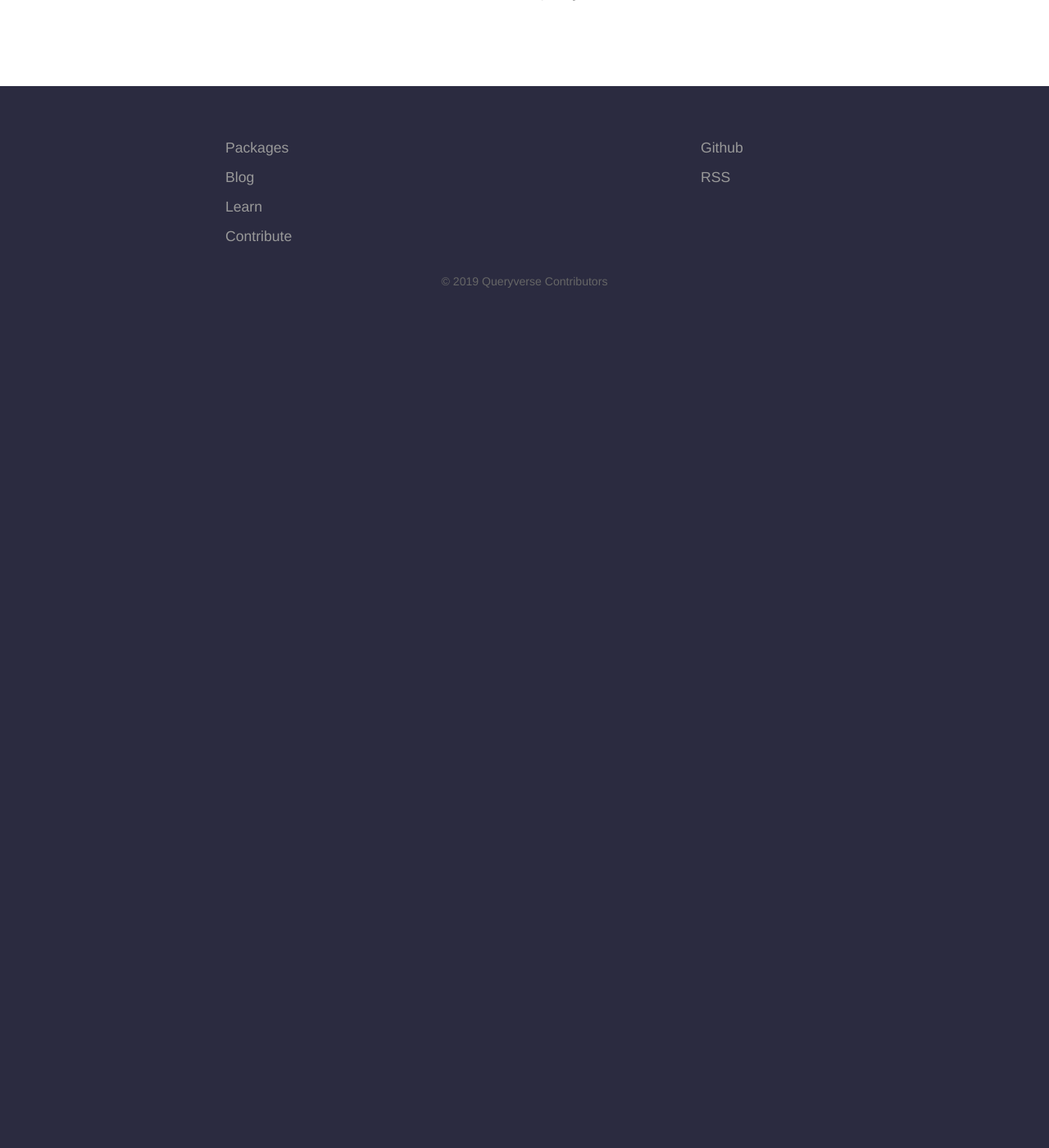
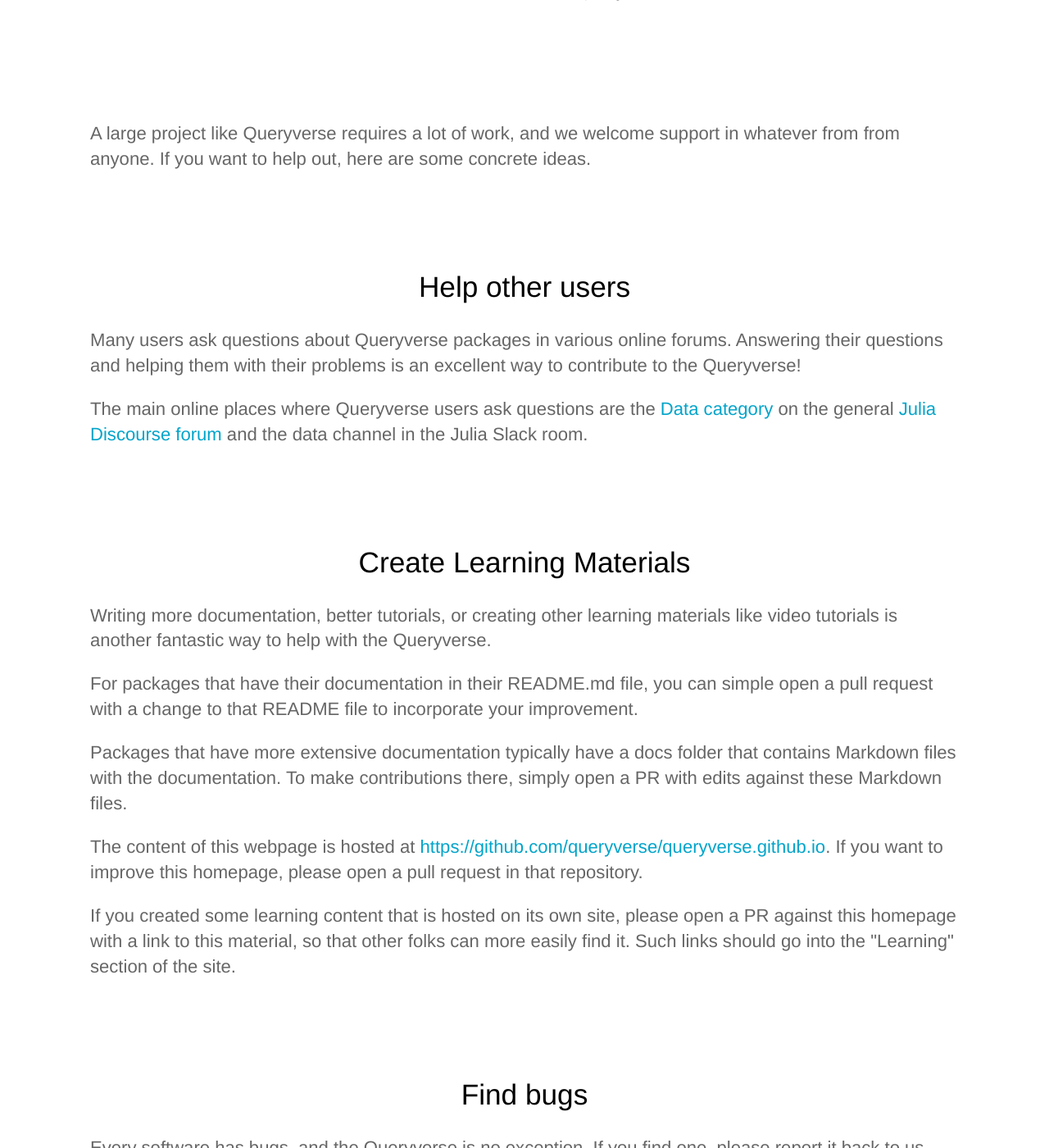
Before and after one commit to queryverse/queryverse.github.io, a Jekyll site: the page built from contribute.html, in a window 1280 px wide and 1400 px high, scrolled down 270 px. Shown: the whole window at 82% size. Built offline with Jekyll 4.4.1, drawn with Linux system fonts in a browser that asks for light colours; before the commit the page ends 900 px from its top, so only the background shows below that; some of the changed text lies outside the part shown.

Commit message:
Add contribute materials

```diff
--- a/contribute.html
+++ b/contribute.html
@@ -1,4 +1,114 @@
 ---
 title: Contribute
-description: Contribute to Queryverse
+description: How to contribute to the Queryverse
 ---
+
+
+
+<div class="content">
+
+    <section>
+        <div class="container flex">
+            <div class="text editable">
+                <p>A large project like Queryverse requires a lot of work, and we welcome
+                    support in whatever from from anyone. If you want to help out, here are
+                    some concrete ideas.</p>
+
+            </div>
+        </div>
+    </section>
+
+    <section>
+        <div class="container flex">
+            <div class="text editable">
+                <h2>Help other users</h2>
+                <p>Many users ask questions about Queryverse packages in various
+                    online forums. Answering their questions and helping them
+                    with their problems is an excellent way to contribute
+                    to the Queryverse!
+                </p>
+
+                <p>The main online places where Queryverse users ask questions
+                    are the <a href="https://discourse.julialang.org/c/domain/data">Data category</a> on the general
+                    <a href="https://discourse.julialang.org/">Julia Discourse forum</a> and the data channel
+                    in the Julia <a href="https://julialang.slack.com/"></a>Slack room.
+                </p>
+
+            </div>
+        </div>
+    </section>
+
+    <section>
+        <div class="container flex">
+            <div class="text editable">
+                <h2>Create Learning Materials</h2>
+                <p>Writing more documentation, better tutorials, or creating
+                    other learning materials like video tutorials is another
+                    fantastic way to help with the Queryverse.
+                </p>
+
+                <p>For packages that have their documentation in their
+                    README.md file, you can simple open a pull request
+                    with a change to that README file to incorporate
+                    your improvement.
+                </p>
+
+                <p>Packages that have more extensive documentation typically
+                    have a docs folder that contains Markdown files with
+                    the documentation. To make contributions there, simply
+                    open a PR with edits against these Markdown files.
+                </p>
+
+                <p>The content of this webpage is hosted at
+                    <a href="https://github.com/queryverse/queryverse.github.io">https://github.com/queryverse/queryverse.github.io</a>.
+                    If you want to improve this homepage, please open
+                    a pull request in that repository.
+                </p>
+
+                <p>If you created some learning content that is hosted on
+                    its own site, please open a PR against this homepage
+                    with a link to this material, so that other folks
+                    can more easily find it. Such links should go into the
+                    "Learning" section of the site.
+                </p>
+
+            </div>
+        </div>
+    </section>
+
+    <section>
+            <div class="container flex">
+                <div class="text editable">
+                    <h2>Find bugs</h2>
+                    <p>
+                        Every software has bugs, and the Queryverse is no
+                        exception. If you find one, please report it back
+                        to us. Bug reports from the real world are incredibly
+                        valuable. The best way to report a bug is to open
+                        an issue in the github repository for the package
+                        with the bug.
+                    </p>
+                </div>
+            </div>
+        </section>
+
+
+    <section>
+            <div class="container flex">
+                <div class="text editable">
+                    <h2>Work on the code of the packages</h2>
+                    <p>
+                        We greatly value help with the actual code of the
+                        packages themselves! The general workflow there is
+                        simple: just open a PR with your improvement on
+                        the relevant package github repository. If you plan
+                        to make larger changes, it is probably a good idea
+                        to first open an issue where we can discuss such
+                        proposals before you start to work on the actual
+                        code.
+                    </p>
+                </div>
+            </div>
+        </section>
+
+</div>
```
